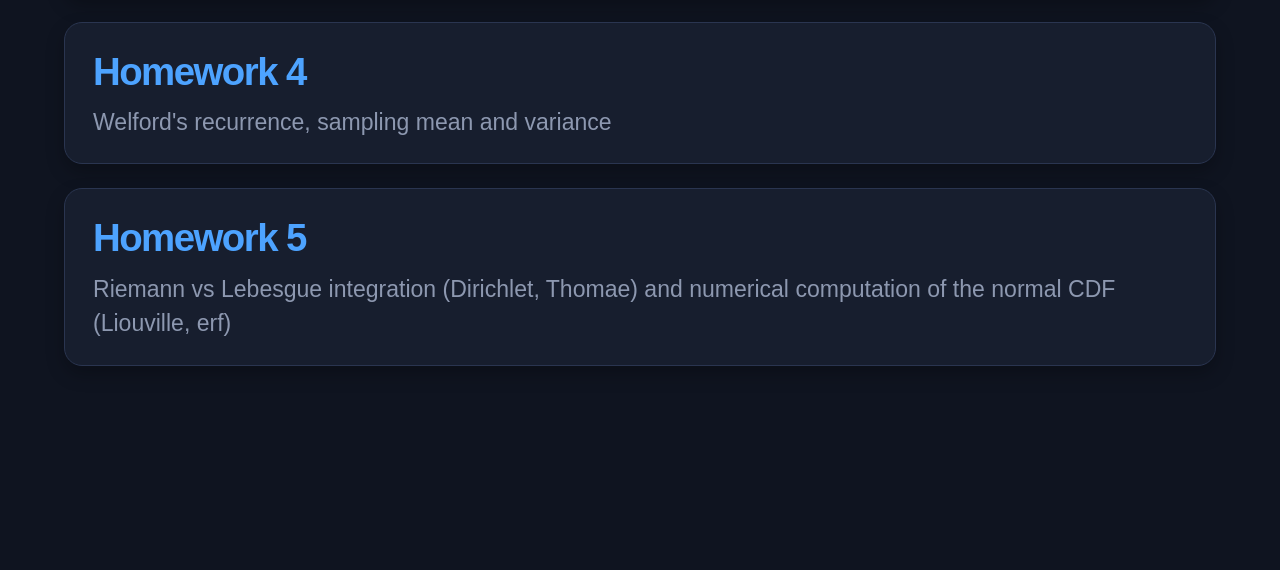
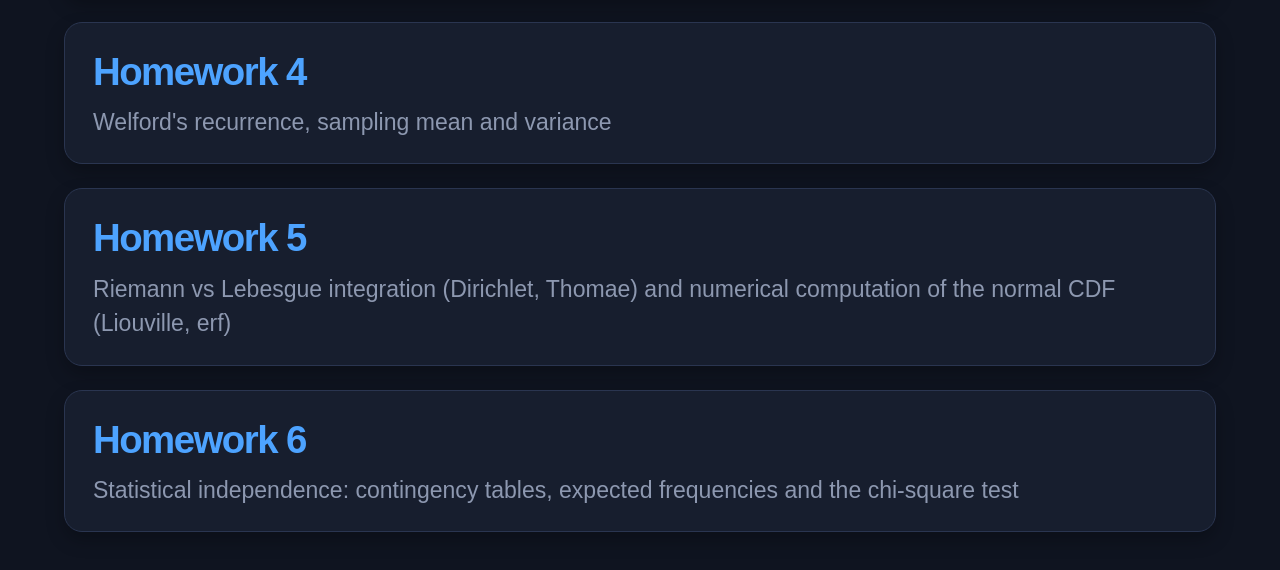
Before and after one commit to cicerchia2128950/GiuliaCicerchia.github.io, a plain HTML site: page index.html in a window 1280 px wide. Shown: the part 811-1381 px from the top of the page. Before the commit the page ends 1281 px from the top, so only its background shows below. Drawn offline with Linux system fonts and the light colour scheme.

Commit message:
Add Homework 6 link to index.html

```diff
--- a/index.html
+++ b/index.html
@@ -120,6 +120,10 @@
       <h2>Homework 5</h2>
       <p>Riemann vs Lebesgue integration (Dirichlet, Thomae) and numerical computation of the normal CDF (Liouville, erf)</p>
     </a>
+    <a class="card" href="homework7.html">
+      <h2>Homework 6</h2>
+      <p>Statistical independence: contingency tables, expected frequencies and the chi-square test</p>
+    </a>
   </div>
 </body>
 </html>
```
